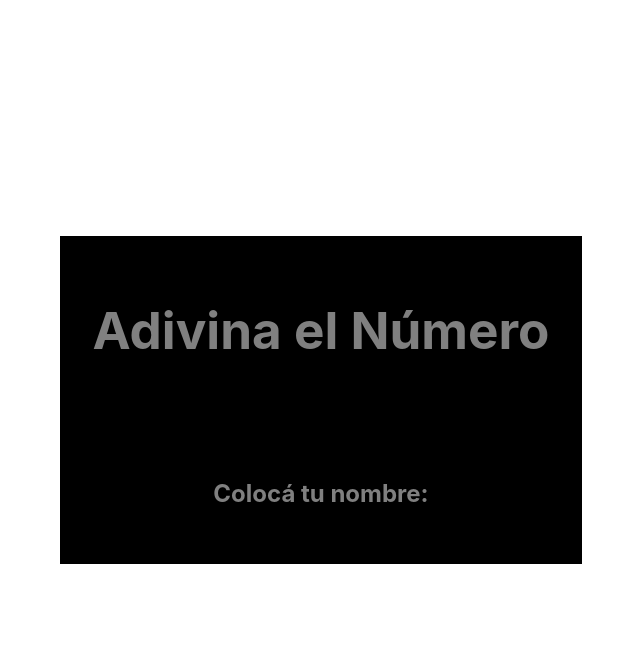
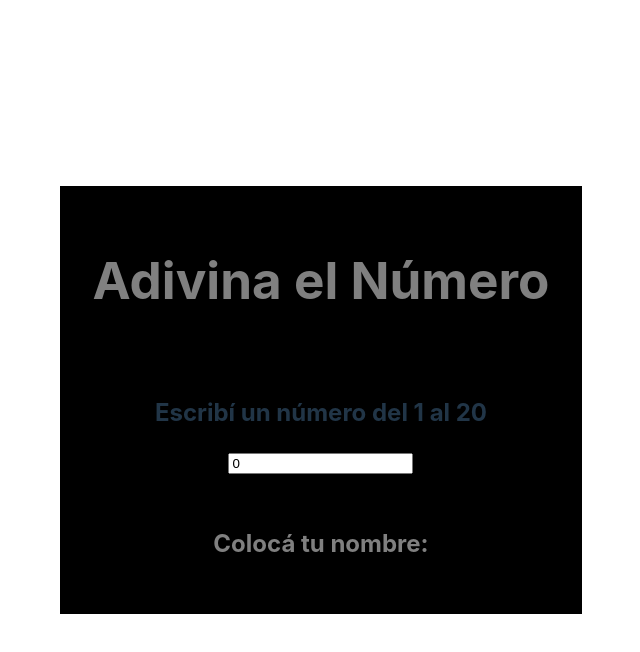
Before and after one commit to Piliansa/juegoAdivina, a React (Vite) app: page / in a window 1280 px wide. Both pictures are taken after a click on the button "PLAY". Shown: the top 652 px of the page, without its empty margins (319-959 px from the left). Built offline with nearby package versions, Linux system fonts and the light colour scheme.

Commit message:
Feat: agregando validaciones

```diff
--- a/src/App.jsx
+++ b/src/App.jsx
@@ -1,7 +1,7 @@
 
 import { useState } from 'react';
 import './App.css'
-// import Comp1 from './components/Comp1/comp1';
+import Jugar from './components/Jugar';
 
 
 
@@ -32,7 +32,7 @@ function App() {
         <h1>PLAY</h1>
       </button>
         {/* {show === true ?  <Comp1/> : <over/>}  */}
-        <div>{ show === true && <jugar/> }</div>
+        <div>{ show === true && <Jugar/> }</div>
       </div>
       <h2 className="read-the-docs">
         Colocá tu nombre:
--- /dev/null
+++ b/src/components/Ganaste.jsx
@@ -0,0 +1,11 @@
+
+
+const Ganaste = () => {
+  return (
+    <div>
+      <h1>GANASTE EL JUEGO!</h1>
+    </div>
+  )
+}
+
+export default Ganaste
--- a/src/components/Jugar.jsx
+++ b/src/components/Jugar.jsx
@@ -1,13 +1,43 @@
-import Score from "./Score/score"
+import { useState } from "react";
+// import Score from "./Score/score"
+// import Ganaste from "./Ganaste";
 
 
 const Jugar = () => {
+    const [ intentos, setIntentos  ] = useState(10);
+    const [ numElegido, setNumElegido ] = useState(0)
+    const numAAdivinar = 6;
+
+    const handleInputChange = (e) => {
+        if(numElegido >= 0 && numElegido < 20){
+            setNumElegido(e.target.value)
+        console.log(numElegido);
+        } else {
+            alert("el numero elegido no está entre 0 y 20");
+        }
+
+
+    }
+
+
+  const handleKeyDown = (e) => {
+    if(e.key === 'Enter') {
+      e.preventDefault();
+      console.log(numElegido)
+      setIntentos(intentos - 1);
+    }
+    if(intentos != 0 && numElegido === numAAdivinar){
+
+        console.log("GANASTE!")
+    }
+  }
+
+
   return (
     <div>
       <div>
         <h2>Escribí un número del 1 al 20</h2>
-        <input type="number" />
-        <Score/>
+        <input type="number" value={numElegido} onChange={handleInputChange} onKeyDown={handleKeyDown}/>
       </div>
     </div>
   )
```
